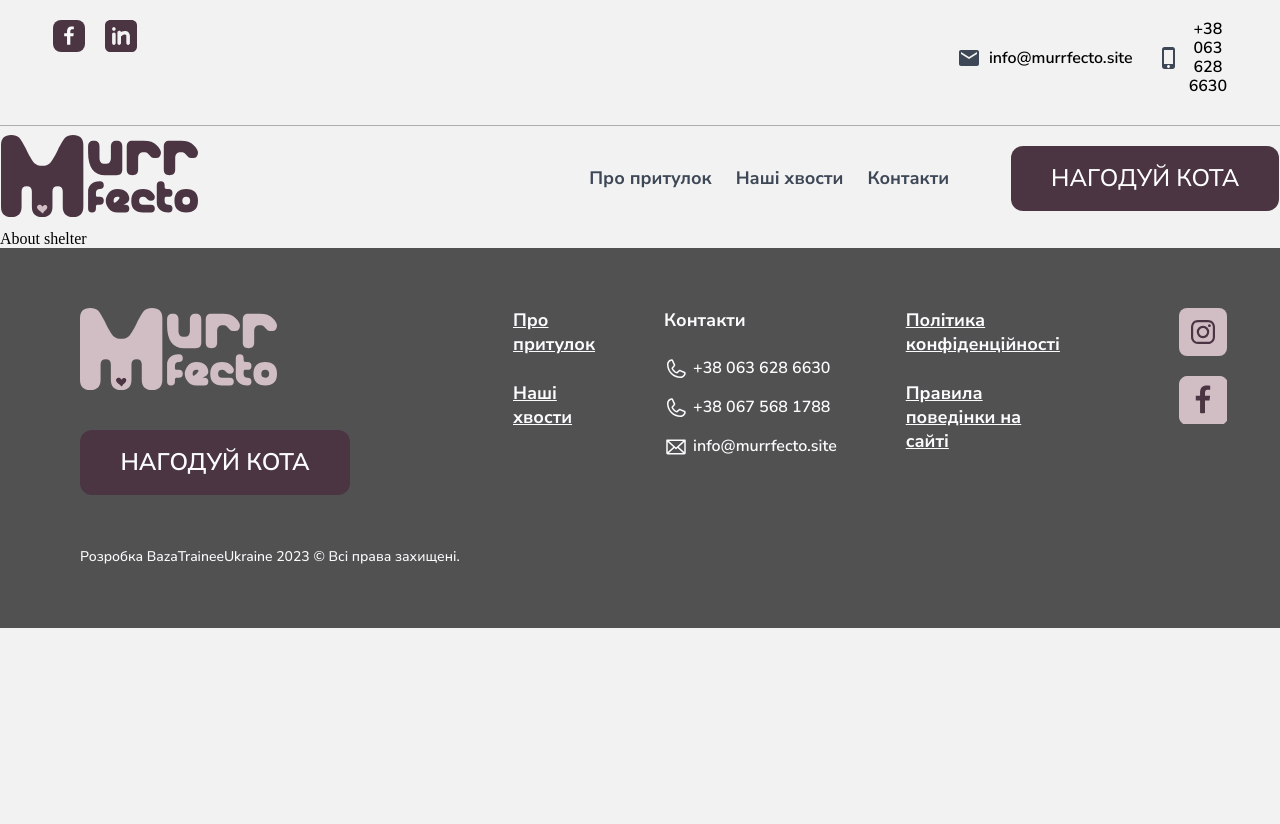
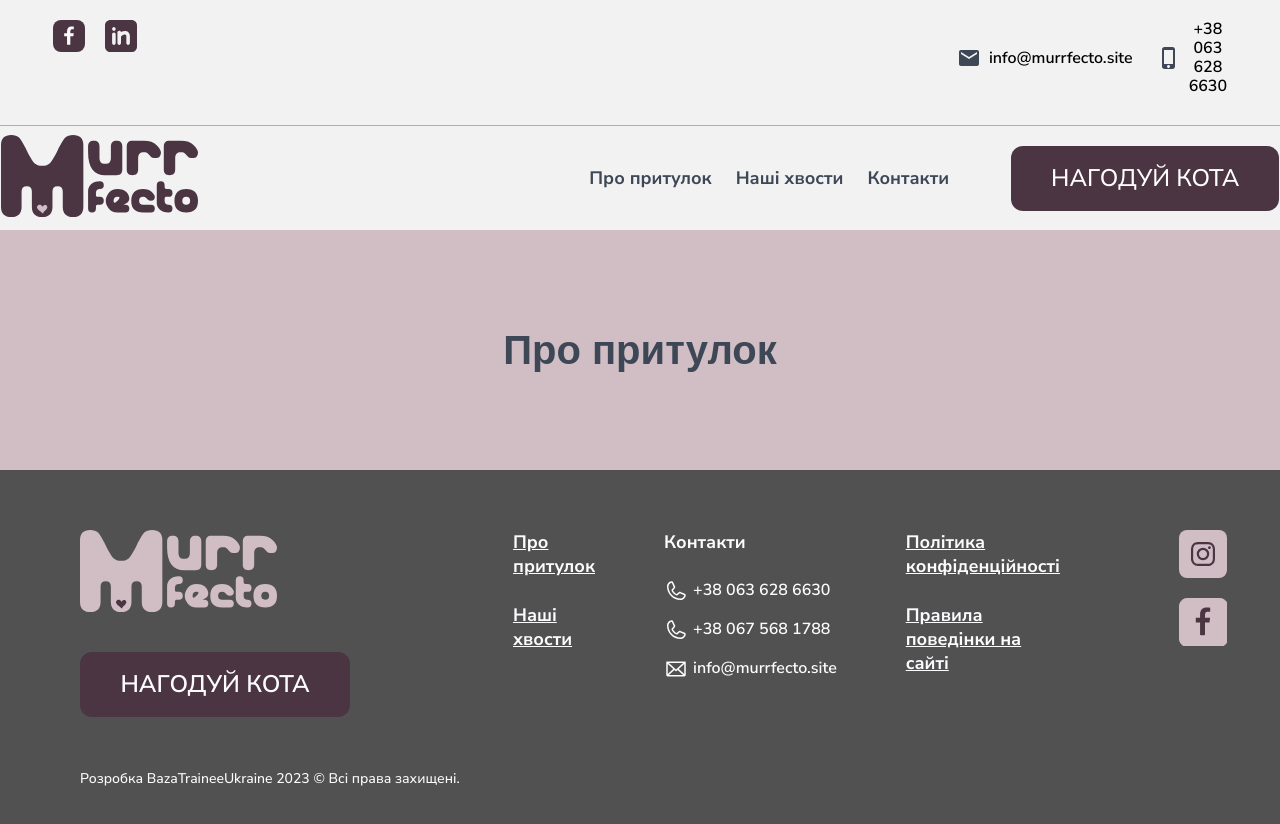
Before and after one commit to murrfecto/murrfecto1, a React (Create React App) app in the folder client/: page /about in a window 1280 px wide. Shown: the top 824 px of the page. Before the commit the page ends 800 px from the top, so only its background shows below. Built offline with nearby package versions, Linux system fonts and the light colour scheme; the HTML template or start-up script is replaced by a standard one.

Commit message:
props {title} for Title, correct Link in Footer and Navbar

```diff
--- a/client/src/components/Footer/Footer.js
+++ b/client/src/components/Footer/Footer.js
@@ -26,9 +26,9 @@ const Footer = () => {
           </div>
 
           <nav className={"footer_nav"}>
-            <a className={"footer_link"} href={"#"}>
+            <Link className={"footer_link"} to={"/about"}>
               Про притулок
-            </a>
+            </Link>
             <Link to="/tails" className={"footer_link"} onClick={scrollToTop}>
               Наші хвости
             </Link>
--- a/client/src/components/Navbar/Navbar.js
+++ b/client/src/components/Navbar/Navbar.js
@@ -1,17 +1,18 @@
 import React from "react";
+import { Link } from "react-router-dom";
 import "./Navbar.scss";
 import logo from "../../assets/logo.svg";
 
 const Navbar = () => {
   return (
-        <nav className={'navbar'}>
+    <nav className={"navbar"}>
       <div className={"navbar_logo"}>
-                <img src={logo} alt="murfecto logo"/>
+        <img src={logo} alt="murfecto logo" />
       </div>
       <div className={"navbar_wrapper"}>
         <div className={"navbar_links links"}>
-                    <a href={"#"}>Про притулок</a>
-                    <a href={"#"}>Наші хвости</a>
+          <Link to={"/about"}>Про притулок</Link>
+          <Link to={"/tails"}>Наші хвости</Link>
           <a href={"#"}>Контакти</a>
         </div>
         <div id={"donation"} className={"navbar_links donation"}>
--- a/client/src/components/Title/Title.js
+++ b/client/src/components/Title/Title.js
@@ -1,12 +1,12 @@
 import React from "react";
 import "./Title.scss";
 
-const Title = () => {
-return (
-<div className="title_container">
-    <h2 className={"page_title"}>Наші хвости</h2>
-</div>
-);
+const Title = ({ text }) => {
+  return (
+    <div className="title_container">
+      <h2 className={"page_title"}>{text}</h2>
+    </div>
+  );
 };
 
-export default Title
+export default Title;
--- a/client/src/pages/AboutShelterPage/AboutShelterPage.js
+++ b/client/src/pages/AboutShelterPage/AboutShelterPage.js
@@ -1,5 +1,11 @@
+import Title from "../../components/Title/Title";
+
 const AboutShelterPage = () => {
-  return <div>About shelter</div>;
+  return (
+    <div>
+      <Title text="Про притулок" />
+    </div>
+  );
 };
 
 export default AboutShelterPage;
--- a/client/src/pages/OurTailsPage/OurTailsPage.js
+++ b/client/src/pages/OurTailsPage/OurTailsPage.js
@@ -2,12 +2,11 @@ import React from "react";
 import Title from "../../components/Title/Title";
 import CatsGallery from "../../components/CatsGallery/CatsGallery";
 
-
 export const OurTails = () => {
-    return (
+  return (
     <>
-    <Title/>
-    <CatsGallery/>
+      <Title text="Наші хвости" />
+      <CatsGallery />
     </>
-    );
+  );
 };
```
Lines whose indentation alone changed are shown as unchanged.
